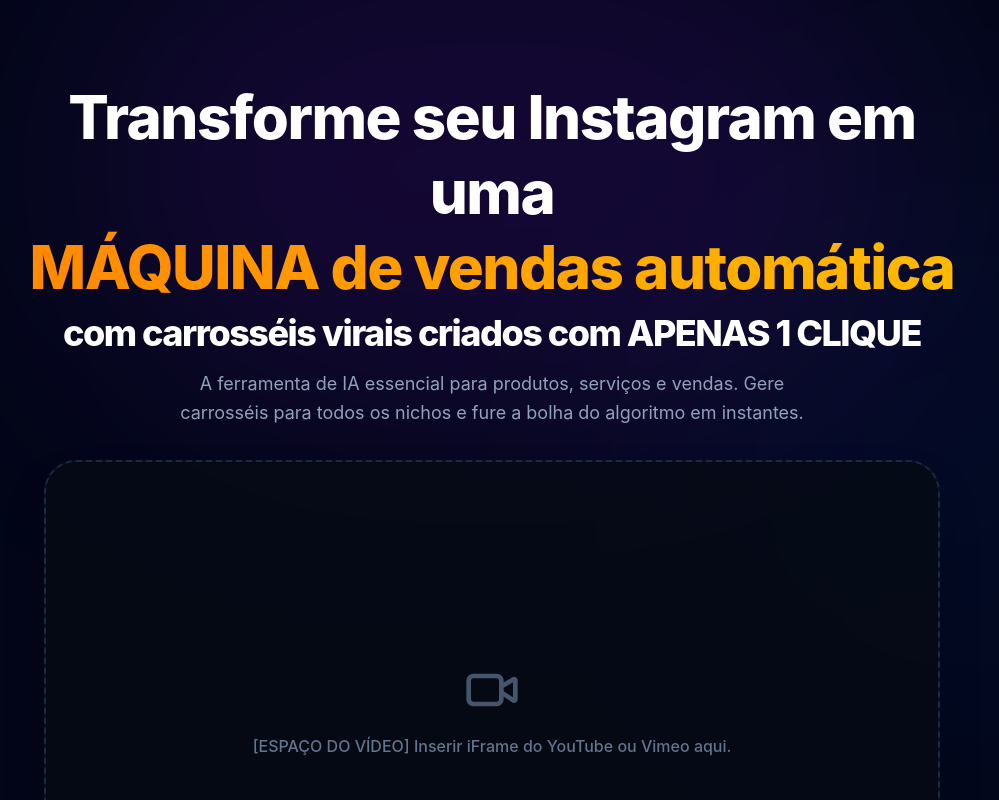
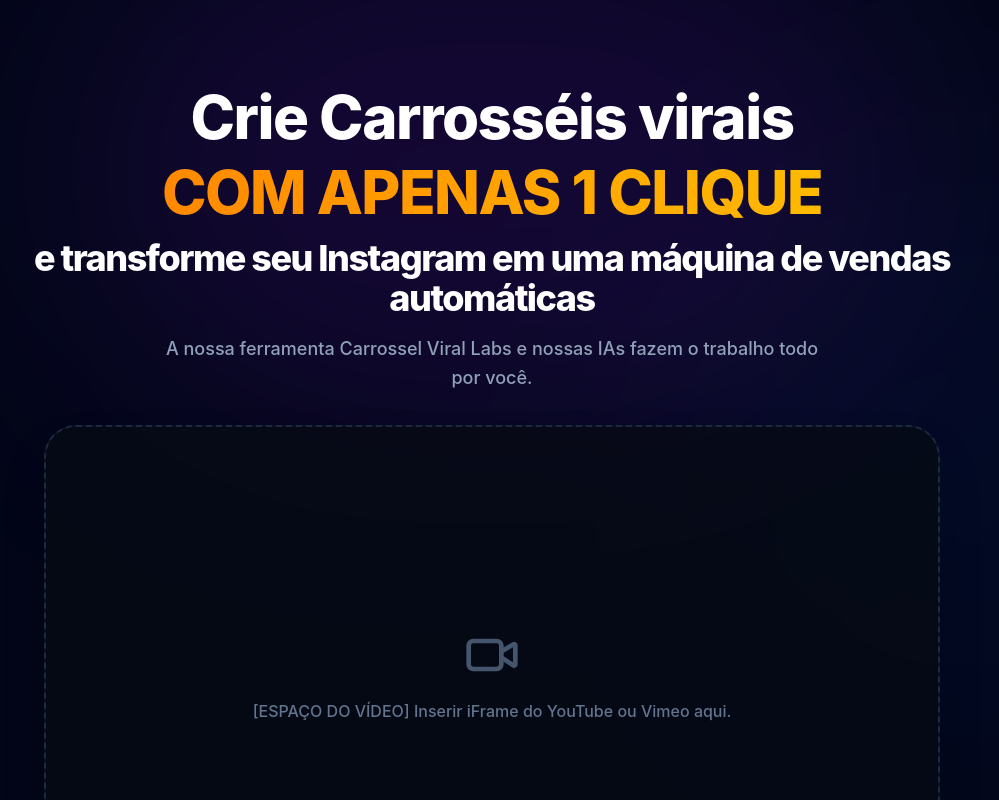
Before and after one commit to GLAUBERUCHOA/Corrosel-Viral, a Next.js app: page / in a window 1280 px wide. Shown: the top 800 px of the page, without its empty margins (148-1147 px from the left). Built offline with nearby package versions, Linux system fonts and the light colour scheme; a web font is replaced by a local one.

Commit message:
copy: update hero section main title and subtitle

```diff
--- a/app/page.tsx
+++ b/app/page.tsx
@@ -56,15 +56,15 @@ export default function HomePage() {
           <FadeInSection>
 
             <h1 className="text-3xl sm:text-4xl md:text-5xl lg:text-6xl font-extrabold text-white tracking-tight leading-tight mb-4">
-              Transforme seu Instagram em uma <br className="hidden lg:block" />
+              Crie Carrosséis virais <br className="hidden lg:block" />
               <span className="text-transparent bg-clip-text bg-gradient-to-r from-orange-400 to-amber-400">
-                MÁQUINA de vendas automática
+                COM APENAS 1 CLIQUE
               </span><br className="hidden md:block" />
-              <span className="text-xl sm:text-2xl md:text-3xl lg:text-4xl mt-2 block">com carrosséis virais criados com APENAS 1 CLIQUE</span>
+              <span className="text-xl sm:text-2xl md:text-3xl lg:text-4xl mt-2 block">e transforme seu Instagram em uma máquina de vendas automáticas</span>
             </h1>
 
-            <p className="text-sm sm:text-base md:text-lg text-slate-400 max-w-2xl mx-auto leading-relaxed mb-8 px-2">
-              A ferramenta de IA essencial para produtos, serviços e vendas. Gere carrosséis para todos os nichos e fure a bolha do algoritmo em instantes.
+            <p className="text-sm sm:text-base md:text-lg text-slate-400 max-w-2xl mx-auto leading-relaxed mb-8 px-2 font-medium">
+              A nossa ferramenta Carrossel Viral Labs e nossas IAs fazem o trabalho todo por você.
             </p>
 
             {/* ESPAÇO PARA O VÍDEO DE VENDAS */}
```
Also changed, not shown: 1 other file (tests, documents, lock files or other folders).
